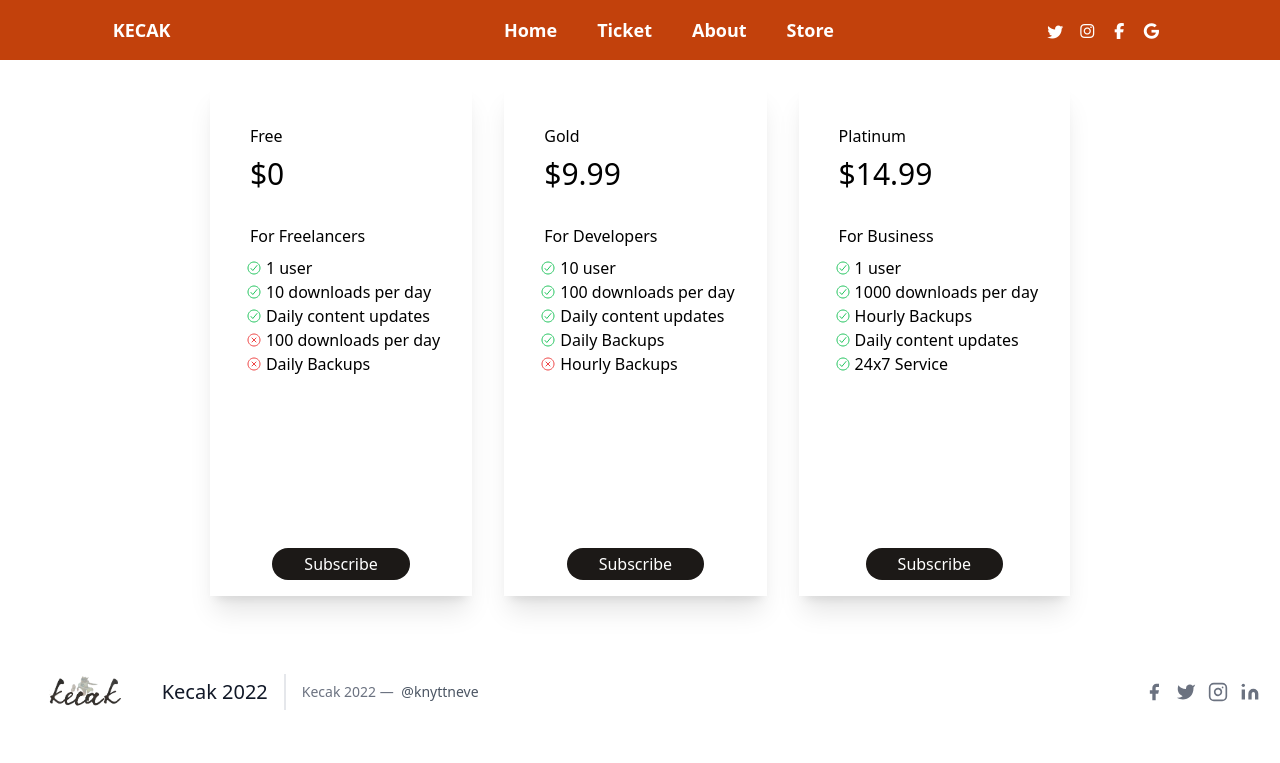
After one commit to Erlangga28/Reservation-of-TariKecak, a PHP site: page /store.php in a window 1280 px wide. The commit adds this page. Shown: the top 763 px of the page. Run offline with PHP 8.4, Linux system fonts and the light colour scheme; some libraries are stand-ins or nearby versions.

Commit message:
Revision

```diff
--- a/Styling.css
+++ b/Styling.css
@@ -71,7 +71,7 @@ body{
   .openbtn:hover {
     background-color:#444;
   }
-.Menu{
+/* .Menu{
     padding: 30px;
     background-color: chocolate;
     width: 100%;
@@ -110,7 +110,7 @@ header ul li a:hover{
   top: -20px;
   width: 180px;
   height: 95px;
-}
+} */
 .mySlides {
     display: none
 }
--- /dev/null
+++ b/store.php
@@ -0,0 +1,191 @@
+<!DOCTYPE html>
+<html lang="en">
+<head>
+    <meta charset="UTF-8">
+    <meta http-equiv="X-UA-Compatible" content="IE=edge">
+    <meta name="viewport" content="width=device-width, initial-scale=1.0">
+    <title>Store</title>
+</head>
+<body>
+<div class="flex justify-center bg-orange-700">
+            <nav class="self-center w-full max-w-7xl  ">
+                <div class="flex flex-col lg:flex-row justify-around items-center text-white">
+                    <h1 class="uppercase pl-5 py-4 text-lg font-sans font-bold">Kecak</h1>
+                    <ul class="hidden lg:flex items-center text-[18px] font-semibold pl-32">
+                        <li class="hover:underline  underline-offset-4 decoration-2 decoration-white py-2 rounded-lg px-5">
+                            <a href="HomePage.php">Home</a>
+                        </li>
+                        <li class="hover:underline underline-offset-4 decoration-2 decoration-white py-2 rounded-lg px-5">
+                            <a href="Ticket.php">Ticket</a>
+                        </li>
+                        <li class="hover:underline underline-offset-4 decoration-2 decoration-white py-2 rounded-lg px-5">
+                            <a href="#">About</a>
+                        </li>
+                        <li class="hover:underline underline-offset-4 decoration-2 decoration-white py-2 rounded-lg px-5">
+                            <a href="Shop.php">Store</a></li>
+                        </ul>
+                <div class="text-white text-center text-base pr-5  inline-flex">
+                    <a href="#" class="w-8 h-8 inline-block rounded-full pt-[6px] hover:text-blue-500">
+                        <i class="fa fa-twitter"></i>
+                    </a>
+                    <a href="#" class="w-8 h-8 inline-block rounded-full pt-[5px] hover:text-blue-500">
+                        <i class="fa fa-instagram"></i>
+                    </a>
+                    <a href="#"class="w-8 h-8 inline-block rounded-full pt-[5px] hover:text-blue-500">
+                        <i class="fa fa-facebook"></i>
+                    </a>
+                    <a href="#" class="w-8 h-8 inline-block rounded-full pt-[5px] hover:text-blue-500">
+                        <i class="fa fa-google"></i>
+                    </a>
+
+                </div>
+                </div>
+            </nav>
+    </div>
+    <div class="flex justify-center">
+   <div class="flex flex-col md:flex-row max-w-7xl justify-center items-center m-2">
+       <div
+           class="bg-white m-4 shadow-xl min-h-96 flex flex-col justify-center text-black hover:text-white hover:bg-stone-900 hover:scale-105 ">
+           <div class="m-8 h-96">
+               <div class=" m-2">Free</div>
+               <div class=" m-2 text-3xl">$0</div>
+               <div class=" m-2 mt-8">For Freelancers</div>
+               <div class="flex">
+                   <ion-icon name="checkmark-circle-outline" class="m-1 text-green-500"></ion-icon>
+                   <div class="">1 user</div>
+               </div>
+               <div class="flex">
+                   <ion-icon name="checkmark-circle-outline" class="m-1 text-green-500"></ion-icon>
+                   <div class="">10 downloads per day</div>
+               </div>
+               <div class="flex">
+                   <ion-icon name="checkmark-circle-outline" class="m-1 text-green-500"></ion-icon>
+                   <div class="">Daily content updates</div>
+               </div>
+               <div class="flex">
+                   <ion-icon name="close-circle-outline" class="m-1 text-red-500"></ion-icon>
+                   <div class="">100 downloads per day</div>
+               </div>
+               <div class="flex">
+                   <ion-icon name="close-circle-outline" class="m-1 text-red-500"></ion-icon>
+                   <div class="">Daily Backups </div>
+               </div>
+           </div>
+           <div class="flex justify-center">
+               <div
+                   class="bg-stone-900 text-white cursor-pointer m-4 px-8 py-1 rounded-2xl hover:bg-white hover:text-stone-900 font-medium">
+                   Subscribe</div>
+           </div>
+       </div>
+       <div
+           class="bg-white m-4 shadow-xl min-h-96 flex flex-col justify-center text-black hover:text-white hover:bg-stone-900 hover:scale-105 ">
+           <div class="m-8 h-96 ">
+               <div class=" m-2">Gold</div>
+               <div class=" m-2 text-3xl">$9.99</div>
+               <div class=" m-2 mt-8">For Developers</div>
+               <div class="flex">
+                   <ion-icon name="checkmark-circle-outline" class="m-1 text-green-500"></ion-icon>
+                   <div class="">10 user</div>
+               </div>
+               <div class="flex">
+                   <ion-icon name="checkmark-circle-outline" class="m-1 text-green-500"></ion-icon>
+                   <div class="">100 downloads per day</div>
+               </div>
+               <div class="flex">
+                   <ion-icon name="checkmark-circle-outline" class="m-1 text-green-500"></ion-icon>
+                   <div class="">Daily content updates</div>
+               </div>
+               <div class="flex">
+                   <ion-icon name="checkmark-circle-outline" class="m-1 text-green-500"></ion-icon>
+                   <div class="">Daily Backups </div>
+               </div>
+               <div class="flex">
+                   <ion-icon name="close-circle-outline" class="m-1 text-red-500"></ion-icon>
+                   <div class="">Hourly Backups</div>
+               </div>
+           </div>
+           <div class="flex justify-center">
+               <div
+                   class="bg-stone-900 text-white cursor-pointer m-4 px-8 py-1 rounded-2xl hover:bg-white hover:text-stone-900 font-medium">
+                   Subscribe</div>
+           </div>
+       </div>
+       <div
+           class="bg-white m-4 shadow-xl min-h-96 flex flex-col justify-center text-black hover:text-white hover:bg-stone-900 hover:scale-105 ">
+           <div class="m-8 h-96 ">
+               <div class=" m-2">Platinum</div>
+               <div class=" m-2 text-3xl">$14.99</div>
+               <div class=" m-2 mt-8">For Business</div>
+               <div class="flex">
+                   <ion-icon name="checkmark-circle-outline" class="m-1 text-green-500"></ion-icon>
+                   <div class="">1 user</div>
+               </div>
+               <div class="flex">
+                   <ion-icon name="checkmark-circle-outline" class="m-1 text-green-500"></ion-icon>
+                   <div class="">1000 downloads per day</div>
+               </div>
+               <div class="flex">
+                   <ion-icon name="checkmark-circle-outline" class="m-1 text-green-500"></ion-icon>
+                   <div class="">Hourly Backups</div>
+               </div>
+               <div class="flex">
+                   <ion-icon name="checkmark-circle-outline" class="m-1 text-green-500"></ion-icon>
+                   <div class="">Daily content updates</div>
+               </div>
+               <div class="flex">
+                   <ion-icon name="checkmark-circle-outline" class="m-1 text-green-500"></ion-icon>
+                   <div class="">24x7 Service</div>
+               </div>
+           </div>
+           <div class="flex justify-center">
+               <div
+                   class="bg-stone-900 text-white cursor-pointer m-4 px-8 py-1 rounded-2xl hover:bg-white hover:text-stone-900 font-medium">
+                   Subscribe</div>
+           </div>
+       </div>
+   </div>
+</div>
+<footer class="text-gray-600 body-font">
+  <div class="container px-5 py-8 mx-auto flex items-center sm:flex-row flex-col">
+    <a class="flex title-font font-medium items-center md:justify-start justify-center text-gray-900">
+        <img src="Tarikecak-logo.png" class="w-25 h-20 text-white p-2"></img>
+      <!-- <svg src="Tarikecak-logo.png" fill="none" stroke="currentColor" stroke-linecap="round" stroke-linejoin="round" stroke-width="2" class="w-10 h-10 text-white p-2 bg-indigo-500 rounded-full" viewBox="0 0 24 24">
+        <path d="M12 2L2 7l10 5 10-5-10-5zM2 17l10 5 10-5M2 12l10 5 10-5"></path>
+      </svg> -->
+      <span class="ml-3 text-xl">Kecak 2022</span>
+    </a>
+    <p class="text-sm text-gray-500 sm:ml-4 sm:pl-4 sm:border-l-2 sm:border-gray-200 sm:py-2 sm:mt-0 mt-4">Kecak 2022 —
+      <a href="https://twitter.com/knyttneve" class="text-gray-600 ml-1" rel="noopener noreferrer" target="_blank">@knyttneve</a>
+    </p>
+    <span class="inline-flex sm:ml-auto sm:mt-0 mt-4 justify-center sm:justify-start">
+      <a class="text-gray-500">
+        <svg fill="currentColor" stroke-linecap="round" stroke-linejoin="round" stroke-width="2" class="w-5 h-5" viewBox="0 0 24 24">
+          <path d="M18 2h-3a5 5 0 00-5 5v3H7v4h3v8h4v-8h3l1-4h-4V7a1 1 0 011-1h3z"></path>
+        </svg>
+      </a>
+      <a class="ml-3 text-gray-500">
+        <svg fill="currentColor" stroke-linecap="round" stroke-linejoin="round" stroke-width="2" class="w-5 h-5" viewBox="0 0 24 24">
+          <path d="M23 3a10.9 10.9 0 01-3.14 1.53 4.48 4.48 0 00-7.86 3v1A10.66 10.66 0 013 4s-4 9 5 13a11.64 11.64 0 01-7 2c9 5 20 0 20-11.5a4.5 4.5 0 00-.08-.83A7.72 7.72 0 0023 3z"></path>
+        </svg>
+      </a>
+      <a class="ml-3 text-gray-500">
+        <svg fill="none" stroke="currentColor" stroke-linecap="round" stroke-linejoin="round" stroke-width="2" class="w-5 h-5" viewBox="0 0 24 24">
+          <rect width="20" height="20" x="2" y="2" rx="5" ry="5"></rect>
+          <path d="M16 11.37A4 4 0 1112.63 8 4 4 0 0116 11.37zm1.5-4.87h.01"></path>
+        </svg>
+      </a>
+      <a class="ml-3 text-gray-500">
+        <svg fill="currentColor" stroke="currentColor" stroke-linecap="round" stroke-linejoin="round" stroke-width="0" class="w-5 h-5" viewBox="0 0 24 24">
+          <path stroke="none" d="M16 8a6 6 0 016 6v7h-4v-7a2 2 0 00-2-2 2 2 0 00-2 2v7h-4v-7a6 6 0 016-6zM2 9h4v12H2z"></path>
+          <circle cx="4" cy="4" r="2" stroke="none"></circle>
+        </svg>
+      </a>
+    </span>
+  </div>
+</footer>
+<script src="https://cdn.tailwindcss.com"></script>
+<script src="https://use.fontawesome.com/03f8a0ebd4.js"></script>
+<script type="module" src="https://unpkg.com/ionicons@5.5.2/dist/ionicons/ionicons.esm.js"></script>
+<script nomodule src="https://unpkg.com/ionicons@5.5.2/dist/ionicons/ionicons.js"></script>
+</body>
+</html>
```
Also changed, not shown: Ticket.php (+34 -5 lines), buyticket.php (added, +136 -0 lines), test.php (added, +183 -0 lines).
